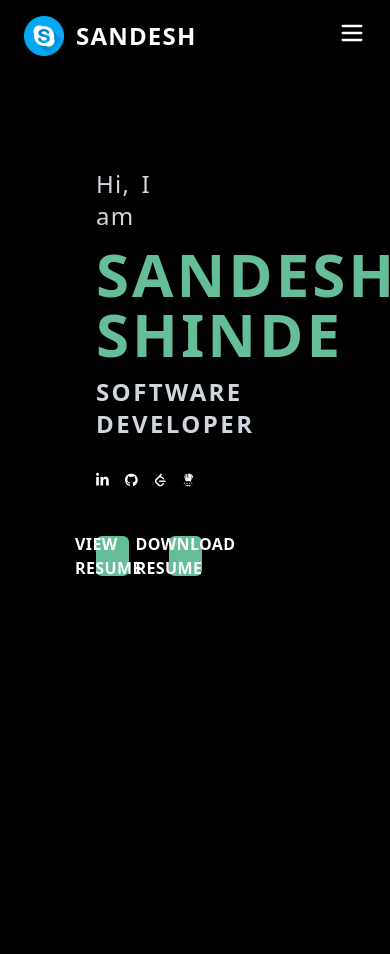
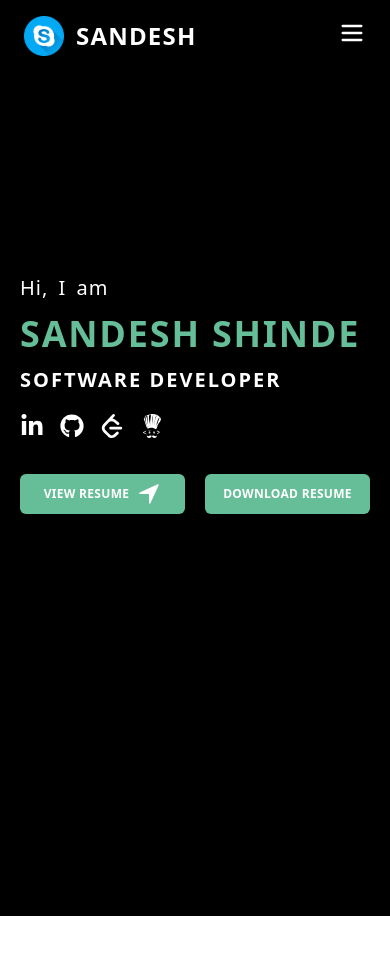
Before and after one commit to sandeshshinde30/Sandesh-Portfolio, a React (Vite) app: page / in a window 390 px wide. Shown: the top 954 px of the page. After the commit the page ends 916 px from the top, so only its background shows below. Built offline with nearby package versions, Linux system fonts and the light colour scheme.

Commit message:
Main page left div made responsive

```diff
--- a/src/components/MainPage.jsx
+++ b/src/components/MainPage.jsx
@@ -7,24 +7,23 @@ import { IoNavigate } from "react-icons/io5";
 export default function MainPage(){
     return(
         <>
-        <div className="w-full h-full p-24">
-            <div className="flex flex-col gap-3 w-1/2 text-white  h-screen">
-                    <h2 className="text-2xl tracking-wider text-gray-300 " style={{wordSpacing: '0.25rem'}}>Hi, I am</h2>
-                    <h1 className="text-6xl uppercase tracking-wider font-semibold text-[#65BE97]">Sandesh Shinde</h1>
-                    <h2 className="text-2xl uppercase tracking-widest font-semibold text-gray-300">Software Developer</h2>
+        <div className="w-full h-screen md:p-24 p-5">
+            <div className="flex flex-col gap-3 w-full md:w-1/2 text-white h-3/4 justify-center">
+                    <h2 className="text-xl md:text-2xl tracking-wider text-gray-350 " style={{wordSpacing: '0.25rem'}}>Hi, I am</h2>
+                    <h1 className="text-4xl md:text-6xl uppercase tracking-wider font-semibold text-[#65BE97]">Sandesh Shinde</h1>
+                    <h2 className="text-xl md:text-2xl uppercase tracking-widest font-semibold text-gray-350">Software Developer</h2>
 
                     <div className="flex gap-4 pt-2 " >
 
-                        <FaLinkedinIn size={40} className="hover:text-[#3374B3] cursor-pointer transition-colors duration-500"/>
+                        <FaLinkedinIn  className="text-[24px] sm:text-[28px] md:text-[35px] hover:text-[#3374B3]  cursor-pointer transition-colors duration-500"/>
 
-                        <FaGithub size={40} className="hover:text-[#9368d2] cursor-pointer transition-colors duration-500"/>
+                        <FaGithub  className="text-[24px] sm:text-[28px] md:text-[35px] hover:text-[#9368d2] cursor-pointer transition-colors duration-500"/>
 
-                        <SiLeetcode size={40} className="hover:text-[#F1B52E] cursor-pointer transition-colors duration-500"/>
+                        <SiLeetcode  className="text-[24px] sm:text-[28px] md:text-[35px] hover:text-[#F1B52E] cursor-pointer transition-colors duration-500"/>
 
-                        <SiCodechef size={40} className="hover:text-[#7b553e] cursor-pointer transition-colors duration-500"/>
+                        <SiCodechef  className="text-[24px] sm:text-[28px] md:text-[35px] hover:text-[#7b553e] cursor-pointer transition-colors duration-500"/>
 
                         {/* <SiGeeksforgeeks  size={52} className="hover:text-[#7b553e] cursor-pointer transition-colors duration-500"/> */}
-
 
 
                         {/* <div>
@@ -32,8 +31,8 @@ export default function MainPage(){
                         </div> */}
                     </div>
 
-                    <div className="w-full flex gap-10 h-10 mt-6 ">
-                        <div onClick={()=>window.open('/Sandesh_Resume.pdf','_blank')} className="w-1/3 bg-[#65BE97] gap-2 rounded-md flex items-center justify-center text-md font-bold uppercase tracking-wide cursor-pointer">
+                    <div className="w-full flex gap-5 md:gap-10 h-10 mt-6 ">
+                        <div onClick={()=>window.open('/Sandesh_Resume.pdf','_blank')} className=" w-1/2 md:w-1/3 bg-[#65BE97] gap-2 rounded-md flex items-center justify-center text-xs md:text-md font-bold uppercase tracking-wide cursor-pointer">
                             <h1>View Resume</h1>
                             <IoNavigate size={24} />
 
@@ -48,7 +47,7 @@ export default function MainPage(){
                             document.body.removeChild(link)
                         }}
 
-                        className="w-1/3 bg-[#65BE97] rounded-md flex items-center justify-center text-md font-bold uppercase tracking-wide cursor-pointer">
+                        className="w-1/2 md:w-1/3 bg-[#65BE97] rounded-md flex items-center justify-center text-xs md:text-md font-bold uppercase tracking-wide cursor-pointer">
                             <h1>Download Resume</h1>
                         </div>
                     </div>
```
